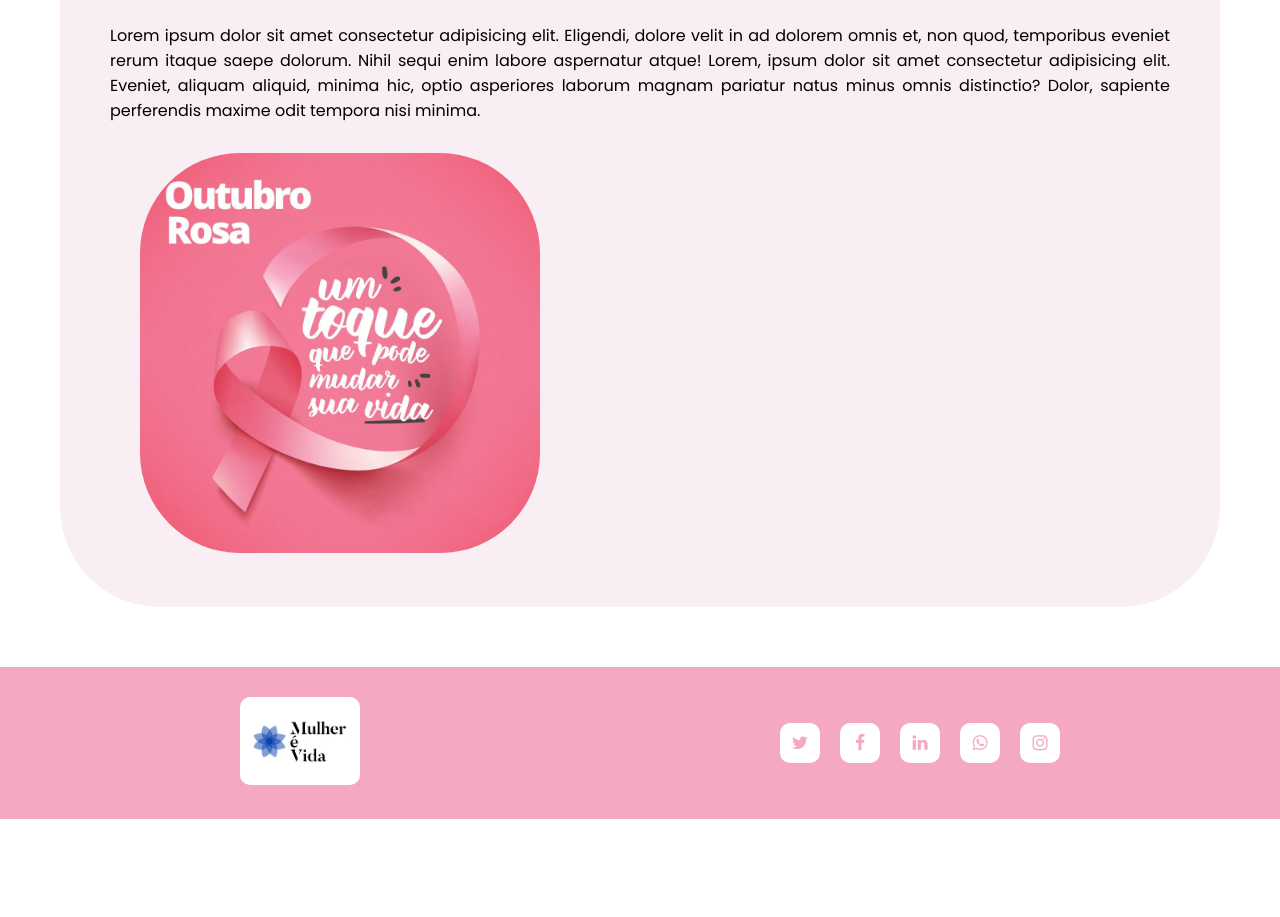
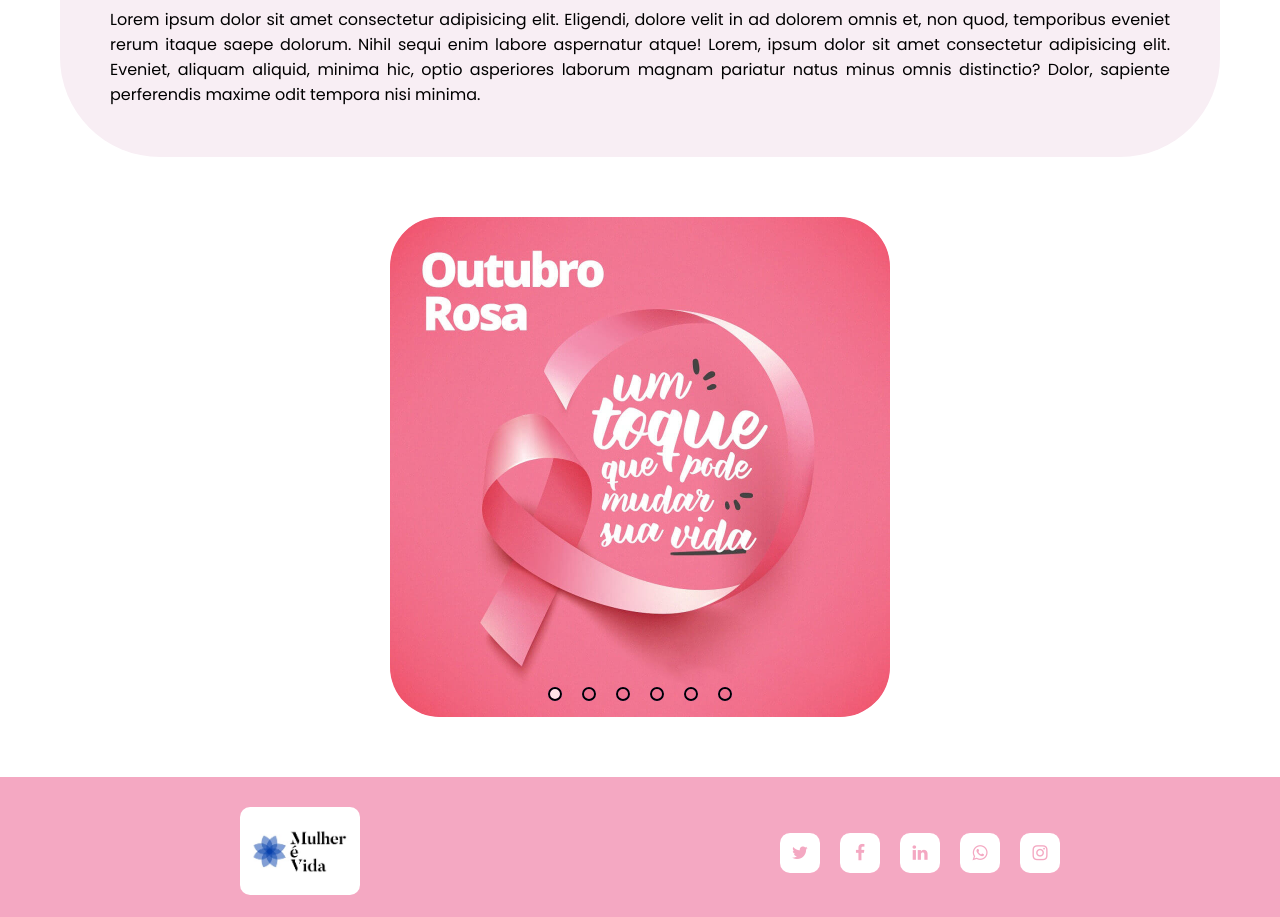
Before and after one commit to erickbarauna/outubro-rosa, a plain HTML site: page index.html in a window 1280 px wide. Shown: the part 436-1353 px from the top of the page. Before the commit the page ends 1255 px from the top, so only its background shows below. Drawn offline with Linux system fonts and the light colour scheme.

Commit message:
slider pronto

```diff
--- a/css/style.css
+++ b/css/style.css
@@ -82,14 +82,125 @@ main > .container-conteudo > p {
     font-family: 'Poppins', sans-serif;
 }
 
-main > .container-conteudo > img {
-    width: 400px;
-    border-radius: 100px;
-    margin: 30px 0% 0% 30px;
-    -webkit-border-radius: 100px;
-    -moz-border-radius: 100px;
-    -ms-border-radius: 100px;
-    -o-border-radius: 100px;
+.slider {
+    margin: 0 auto 60px auto;
+    width: 500px;
+    height: 500px;
+    overflow: hidden;
+    border-radius: 50px;
+    background-color: #f48da5;
+}
+
+.slides {
+    width: 400%;
+    height: 400px;
+    display: flex;
+}
+
+.slider input {
+    display: none;
+}
+
+.slide {
+    width: 25%;
+    transition: 2s;
+}
+
+.slide img {
+    width: 500px;
+    border-radius: 50px;
+}
+
+.manual-navigation {
+    position: absolute;
+    width: 500px;
+    margin-top: 70px;
+    display: flex;
+    justify-content: center;
+}
+
+.manual-btn {
+    border: 2px solid black;
+    padding: 5px;
+    border-radius: 10px;
+    cursor: pointer;
+    transition: .5s;
+}
+
+.manual-btn:not(:last-child) {
+    margin-right: 20px;
+}
+
+.manual-btn:hover {
+    background-color: #ffe0e7;
+}
+
+#radio1:checked ~ .first{
+    margin-left: 0;
+}
+
+#radio2:checked ~ .first{
+    margin-left: -25%;
+}
+
+#radio3:checked ~ .first{
+    margin-left: -50%;
+}
+
+#radio4:checked ~ .first{
+    margin-left: -75%;
+}
+
+#radio5:checked ~ .first{
+    margin-left: -100%;
+}
+
+#radio6:checked ~ .first{
+    margin-left: -125%;
+}
+
+.navigation-auto div {
+    border: 2px solid rgb(255, 139, 255);
+    padding: 5px;
+    border-radius: 10px;
+    cursor: pointer;
+    transition: .5s;
+}
+
+.navigation-auto {
+    position: absolute;
+    width: 500px;
+    margin-top: 470px;
+    display: flex;
+    justify-content: center;
+}
+
+.navigation-auto div:not(:last-child) {
+    margin-right: 20px;
+}
+
+#radio1:checked ~.navigation-auto .auto-btn1 {
+    background-color: #ffe0e7;
+}
+
+#radio2:checked ~.navigation-auto .auto-btn2 {
+    background-color: #ffe0e7;
+}
+
+#radio3:checked ~.navigation-auto .auto-btn3 {
+    background-color: #ffe0e7;
+}
+
+#radio4:checked ~.navigation-auto .auto-btn4 {
+    background-color: #ffe0e7;
+}
+
+#radio5:checked ~.navigation-auto .auto-btn5 {
+    background-color: #ffe0e7;
+}
+
+#radio6:checked ~.navigation-auto .auto-btn6 {
+    background-color: #ffe0e7;
 }
 
 footer {
@@ -200,7 +311,6 @@ footer .sociais {
     }
 
     .menu-section.on .menu-links .link {
-        display: flex;
         justify-content: center;
         margin-bottom: 10px;
     }
--- a/index.html
+++ b/index.html
@@ -29,16 +29,16 @@
                     <a href="">Câncer de Mama</a>
                 </div>
                 <div class="link">
-                    <a href="">Prevenções</a>
+                    <a href="">Causas</a>
+                </div>
+                <div class="link">
+                    <a href="">Como Reconhecer</a>
+                </div>
+                <div class="link">
+                    <a href="">Auto Exame</a>
                 </div>
                 <div class="link">
                     <a href="">Tratamentos</a>
-                </div>
-                <div class="link">
-                    <a href="">Página 5</a>
-                </div>
-                <div class="link">
-                    <a href="">Página 6</a>
                 </div>
             </div>
         </div>
@@ -63,13 +63,64 @@
                 Lorem, ipsum dolor sit amet consectetur adipisicing elit. Eveniet, aliquam aliquid, minima hic, optio asperiores laborum magnam pariatur natus minus omnis distinctio? Dolor, sapiente perferendis maxime odit tempora nisi minima.
             </p>
 
-            <img src="img/outubro-rosa.jpg" alt="Outubro Rosa">
-
         </div>
 
+    </main>
 
+    <div class="slider">
 
-    </main>
+        <div class="slides">
+            <!--Radio Buttons-->
+            <input type="radio" name="radio-bnt" id="radio1">
+            <input type="radio" name="radio-bnt" id="radio2">
+            <input type="radio" name="radio-bnt" id="radio3">
+            <input type="radio" name="radio-bnt" id="radio4">
+            <input type="radio" name="radio-bnt" id="radio5">
+            <input type="radio" name="radio-bnt" id="radio6">
+            <!--Fim Radio Buttons-->
+
+            <!--Slide Imagens-->
+            <div class="slide first">
+                <img src="img/outubro-rosa.jpg" alt="Outubro Rosa">
+            </div>
+            <div class="slide">
+                <img src="img/cancer-de-mama.png" alt="Câncer de Mama">
+            </div>
+            <div class="slide">
+                <img src="img/causas-cancer-de-mama.webp" alt="causas-cancer-de-mama">
+            </div>
+            <div class="slide">
+                <img src="img/sinais-cancer-de-mama.jpeg" alt="sinais-cancer-de-mama">
+            </div>
+            <div class="slide">
+                <img src="img/auto-exame-cancer-de-mama.png" alt="auto-exame-cancer-de-mama">
+            </div>
+            <div class="slide">
+                <img src="img/tratamentos-cancer-de-mama.png" alt="tratamentos-cancer-de-mama">
+            </div>
+            <!--Fim Slide Imagens-->
+
+            <!--Navigation auto-->
+            <div class="navigation-auto">
+                <div class="auto-btn1"></div>
+                <div class="auto-btn2"></div>
+                <div class="auto-btn3"></div>
+                <div class="auto-btn4"></div>
+                <div class="auto-btn5"></div>
+                <div class="auto-btn6"></div>
+            </div>
+        </div>
+
+        <div class="manual-navigation">
+            <label for="radio1" class="manual-btn"></label>
+            <label for="radio2" class="manual-btn"></label>
+            <label for="radio3" class="manual-btn"></label>
+            <label for="radio4" class="manual-btn"></label>
+            <label for="radio5" class="manual-btn"></label>
+            <label for="radio6" class="manual-btn"></label>
+        </div>
+
+    </div>
 
     <footer>
 
--- a/js/script.js
+++ b/js/script.js
@@ -1,3 +1,21 @@
+let count = 1;
+document.getElementById("radio1").checked = true;
+
+setInterval( function(){
+    nextImage();
+}, 6500)
+
+
+function nextImage(){
+    count++;
+    if(count>6){
+        count = 1;
+    }
+
+    document.getElementById("radio"+count).checked = true;
+
+}
+
 let show = true
 
 const menuToggle = menuSection.querySelector(".menu-toggle");
```
Also changed, not shown: img/auto-exame-cancer-de-mama.png (added), img/cancer-de-mama.png (added), img/causas-cancer-de-mama.webp (added), img/facebook.png (deleted), img/gmail.png (deleted), img/instagram.png (deleted), img/linkedin.png (deleted), img/sinais-cancer-de-mama.jpeg (added), img/tratamentos-cancer-de-mama.png (added), img/youtube.png (deleted), 1 other file.
